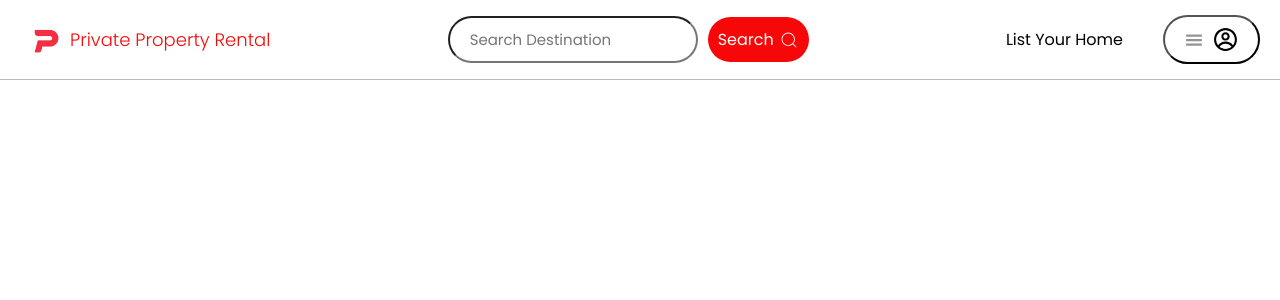
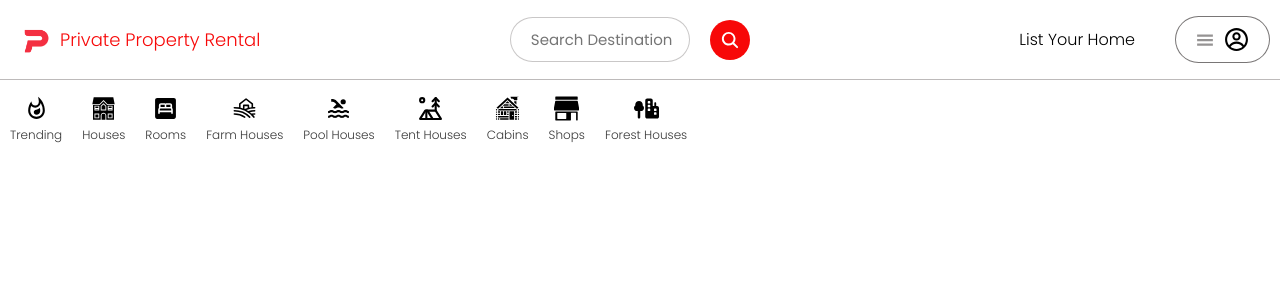
Before and after one commit to ikram000/Property-Rental-Website, a React (Vite) app: page / in a window 1280 px wide. Shown: the top 300 px of the page. Built offline with nearby package versions, Linux system fonts and the light colour scheme.

Commit message:
nav 2 section completed

```diff
--- a/src/Component/Nav/Nav.css
+++ b/src/Component/Nav/Nav.css
@@ -21,6 +21,28 @@
     width: 100%;
     height: 50%;
     background-color: white;
+    display: flex;
+    align-items:center;
+    justify-content:center;
+    gap: 20px;
+
+}
+.svg11{
+       display: flex;
+       justify-content: center;
+       align-items: center;
+       flex-direction: column;
+       gap: 5px;
+}
+.svg11 svg{
+    width: 25px;
+    height: 25px;
+    color: black;
+}
+.svg11 h3{
+    font-size: 12px;
+    color: rgb(56, 56, 56);
+    font-weight: 300;
 }
 .logo{
     display: flex;
@@ -45,7 +67,7 @@
     box-sizing: border-box;
     border-radius: 30px;
     padding-left: 20px;
-    border: 1 solid rgba(125, 122, 122, 0.416);;
+    border: 1px solid rgba(125, 122, 122, 0.416);;
     font-size: 15px;
     color: black;
     outline: none;
@@ -88,7 +110,7 @@
     outline: none;
     background-color: white;
     font-size: 16px;
-    font-weight: 300px;
+    font-weight: 300;
     cursor: pointer;
     border-radius: 30px;
     padding: 10px 20px 10px 20px;
@@ -99,7 +121,7 @@
     background-color:rgba(232,230,230,0.844) ;
 }
 #btn2{
-    border: 1 px solid rgba(97, 93, 93, 0.844);
+    border: 1px solid rgba(97, 93, 93, 0.844);
     outline: none;
     background-color: white;
     cursor: pointer;
@@ -132,7 +154,7 @@
     width: 220px;
     height: 230px;
     background-color: white;
-    right: 10%;
+    right: 5%;
     top: 45%;
     box-shadow: 2px 2px 10px rgb(80, 78, 78);
     border-radius: 30px;
@@ -158,3 +180,57 @@
     background-color:rgba(232, 230, 230, 0.844);
 
 }
+
+@media(max-width:900px){
+    #btn1{
+        display: none;
+    }
+}
+@media(max-width:800px){
+    .logo h1{
+        display: none;
+    }
+}
+.nav1{
+    overflow: hidden;
+    padding: 10px;
+
+}
+
+.nav2{
+    overflow: hidden;
+    overflow: scroll;
+    justify-content: start;
+    padding: 10px;
+}
+.svg11{
+    flex-shrink: 0;
+    scrollbar-width: none;
+}
+.search input{
+    width: 180px;
+    font-size:15px ;
+}
+.search button span{
+    display: none;
+}
+.search{
+    gap:20px
+
+}
+
+@media (max-width:500px){
+#btn2{
+    border:none;
+    padding:0;
+}
+#svg2{
+    display: none;
+}
+#svg1{
+    width:25px ;
+    height:25px;
+    fill:black;
+}
+
+}
--- a/src/Component/Nav/Nav.jsx
+++ b/src/Component/Nav/Nav.jsx
@@ -1,21 +1,30 @@
 import React, { useState } from 'react'
 import "./Nav.css"
 import logo from "../../assets/p.jpg"
-import { CiSearch } from "react-icons/ci";
+import { IoSearch } from "react-icons/io5";
 import { GiHamburgerMenu } from "react-icons/gi";
 import { CgProfile } from "react-icons/cg";
+import { MdOutlineWhatshot } from "react-icons/md";
+import { GiFamilyHouse } from "react-icons/gi";
+import { MdBedroomParent } from "react-icons/md";
+import { PiFarm } from "react-icons/pi";
+import { MdOutlinePool } from "react-icons/md";
+import { LuTentTree } from "react-icons/lu";
+import { GiWoodCabin } from "react-icons/gi";
+import { SiHomeassistantcommunitystore } from "react-icons/si";
+import { FaTreeCity } from "react-icons/fa6";
 
 function Nav() {
-    let[visible, setvisible]= useState(false)
+  let [visible, setvisible] = useState(false)
   return (
 
     <div id='Nav'>
-        {visible?<div className="hamburger">
+      {visible ? <div className="hamburger">
         <div className="ham1">Login</div>
         <div className="ham1">Sign Up</div>
         <div className="ham1">list your home</div>
         <div className="ham1">help center</div>
-        </div>:<div></div>}
+      </div> : <div></div>}
       <div className="nav1">
         <div className="logo">
           <img src={logo} alt="" width="50px" />
@@ -23,21 +32,32 @@ function Nav() {
         </div>
         <div className="search">
           <input type="text" placeholder='Search Destination' />
-       <button>Search<CiSearch /></button>
+          <button><span>Search</span><IoSearch /></button>
         </div>
 
         <div className="ham">
           <button id='btn1'>List Your Home</button>
-         <button id='btn2' onClick={()=>{
-            setvisible(prev=>!prev)
+          <button id='btn2' onClick={() => {
+            setvisible(prev => !prev)
           }}>
-             <GiHamburgerMenu id='svg1'/>
+            <GiHamburgerMenu id='svg1' />
             <CgProfile id='svg2' />
           </button>
 
         </div>
       </div>
-     <div className="nav2"></div>
+      <div className="nav2">
+        <div className="svg11"><MdOutlineWhatshot /><h3>Trending</h3></div>
+        <div className="svg11"><GiFamilyHouse /><h3>Houses</h3></div>
+        <div className="svg11"><MdBedroomParent /><h3>Rooms</h3></div>
+        <div className="svg11"><PiFarm /><h3>Farm Houses</h3></div>
+        <div className="svg11"><MdOutlinePool /><h3>Pool Houses</h3></div>
+        <div className="svg11"><LuTentTree /><h3>Tent Houses</h3></div>
+        <div className="svg11"><GiWoodCabin /><h3>Cabins</h3></div>
+        <div className="svg11"><SiHomeassistantcommunitystore /><h3>Shops</h3></div>
+        <div className="svg11"><FaTreeCity /><h3>Forest Houses</h3></div>
+
+      </div>
     </div>
   )
 }
```
Lines whose indentation alone changed are shown as unchanged.
